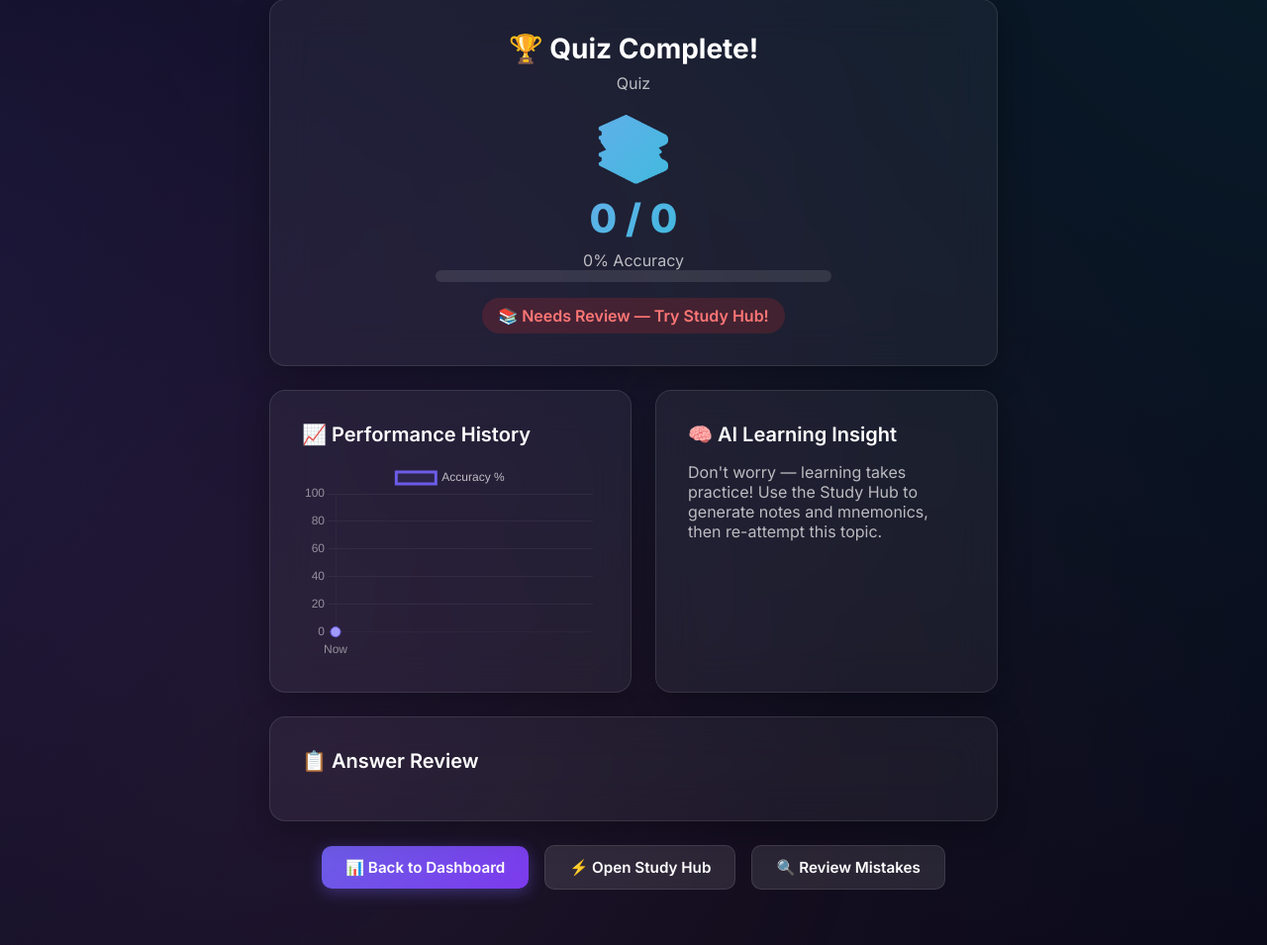
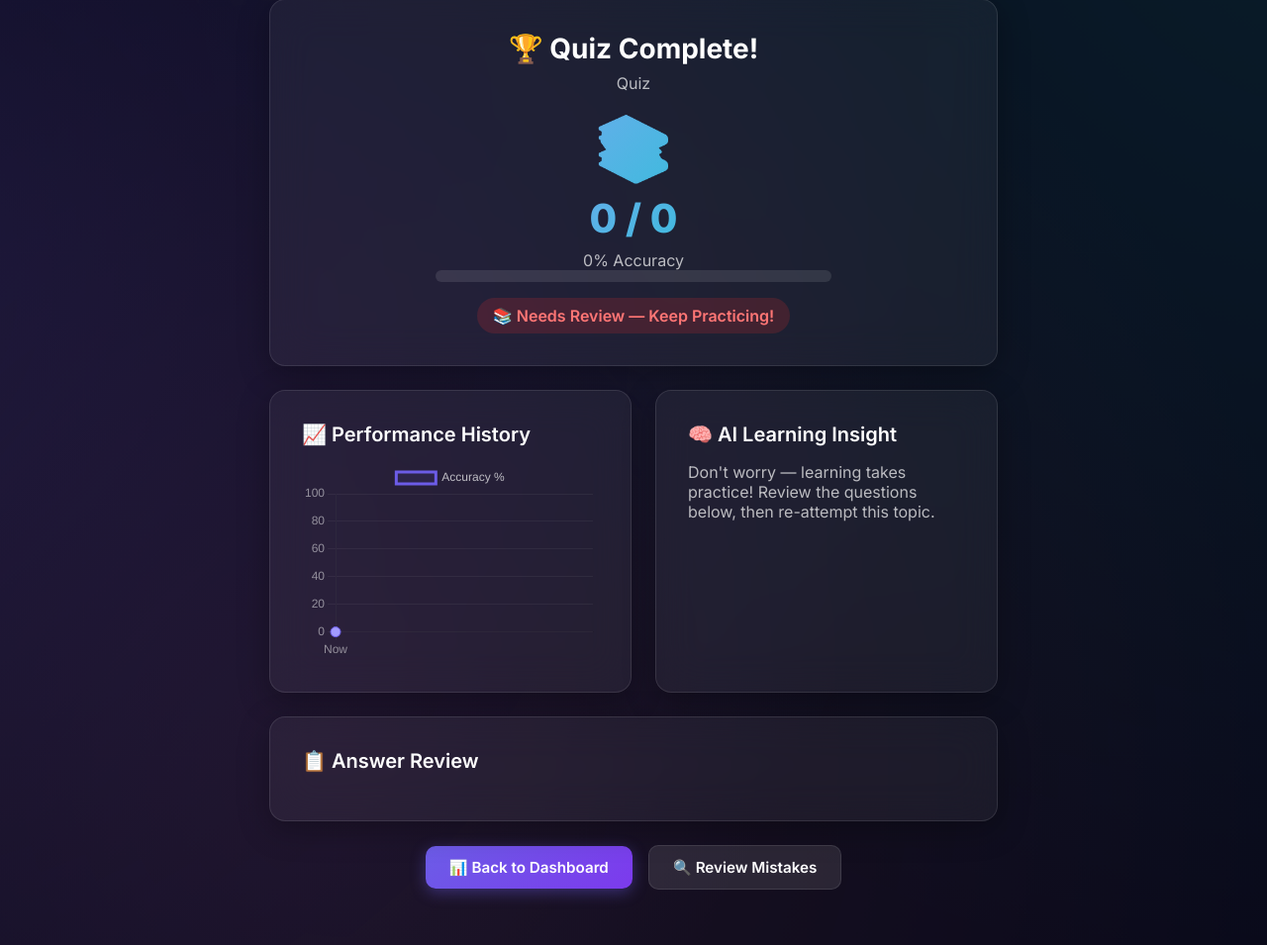
Before and after one commit to Araveenp/AdaptiveQuiz, a Flask app: page /results in a window 1280 px wide. Shown: the part 132-1087 px from the top of the page at 99% size. Run offline with Flask 3, Linux system fonts and the light colour scheme; parts of the project's set-up code (start-up, migrations or seed data) failed here and were passed over.

Commit message:
Remove Study Hub, reduce lag, add PostgreSQL support for persistent auth

```diff
--- a/backend/routes.py
+++ b/backend/routes.py
@@ -147,10 +147,7 @@ def dashboard():
         user_streak = current_user.streak or 0
         mastery_data = TopicMastery.query.filter_by(user_id=current_user.id).all()
 
-    try:
-        fun_fact = ai.get_fun_fact()
-    except Exception:
-        fun_fact = "Learning is a superpower — keep going! 🚀"
+    fun_fact = "Learning is a superpower — keep going! 🚀"
 
     return render_template(
         "dashboard.html",
@@ -165,53 +162,6 @@ def dashboard():
         total_quizzes=len(QuizResult.query.filter_by(
             user_id=current_user.id).all()) if not is_guest and current_user.is_authenticated else 0,
     )
-
-
-# ═══════════════════════════════════════════════════════════════════
-# STUDY HUB
-# ═══════════════════════════════════════════════════════════════════
-
-@routes_bp.route("/study-hub", methods=["GET", "POST"])
-def study_hub():
-    if not is_allowed():
-        return redirect(url_for("routes.login"))
-
-    if request.method == "POST":
-        source_type = request.form.get("source_type")
-        content = ""
-
-        try:
-            if source_type == "pdf":
-                f = request.files.get("pdf_file")
-                if f:
-                    content = extract_text_from_pdf(f)
-            elif source_type == "text":
-                content = request.form.get("raw_text", "")
-            elif source_type == "topic":
-                topic = request.form.get("topic_name", "")
-                content = f"Comprehensive overview of: {topic}"
-            elif source_type == "image":
-                f = request.files.get("image_file")
-                if f:
-                    content = extract_text_from_image(f)
-
-            content = clean_text(content)
-            if not content:
-                flash("No content could be extracted. Please try again.", "warning")
-                return redirect(url_for("routes.study_hub"))
-
-            study_material = ai.generate_study_material(content)
-            session["study_content"] = content
-            return render_template(
-                "study_hub_result.html",
-                material=study_material,
-                source_type=source_type,
-            )
-        except Exception as e:
-            print(f"Study Hub error: {e}")
-            flash("An error occurred while generating study material.", "danger")
-
-    return render_template("study_hub.html")
 
 
 # ═══════════════════════════════════════════════════════════════════
@@ -282,11 +232,6 @@ def handle_generation():
             if not ai.client:
                 flash("OPENROUTER_API_KEY is not configured. Please add your API key to the .env file.", "danger")
                 return redirect(url_for("routes.dashboard"))
-
-            # AI-detected topic if possible
-            detected = ai.detect_topic(content)
-            if detected and detected != "General Study":
-                mastery_label = detected
 
             questions = ai.generate_questions(content, count, q_format, difficulty)
             if not questions:
--- a/frontend/templates/base.html
+++ b/frontend/templates/base.html
@@ -17,13 +17,11 @@
         <div class="nav-links">
             {% if current_user.is_authenticated %}
                 <a href="{{ url_for('routes.dashboard') }}" class="nav-link">📊 Dashboard</a>
-                <a href="{{ url_for('routes.study_hub') }}" class="nav-link">⚡ Study Hub</a>
                 <a href="{{ url_for('routes.library') }}" class="nav-link">📚 Library</a>
                 <a href="{{ url_for('routes.review_mistakes') }}" class="nav-link">🔍 Mistakes</a>
                 <a href="{{ url_for('routes.logout') }}" class="nav-link">🚪 Logout</a>
             {% elif session.get('is_guest') %}
                 <a href="{{ url_for('routes.dashboard') }}" class="nav-link">📊 Dashboard</a>
-                <a href="{{ url_for('routes.study_hub') }}" class="nav-link">⚡ Study Hub</a>
                 <a href="{{ url_for('routes.logout') }}" class="nav-link">🚪 Exit Guest</a>
             {% else %}
                 <a href="{{ url_for('routes.login') }}" class="nav-link">🔑 Login</a>
--- a/frontend/templates/dashboard.html
+++ b/frontend/templates/dashboard.html
@@ -10,7 +10,6 @@
             <p class="text-secondary mt-1">{{ fun_fact }}</p>
         </div>
         <div class="flex gap-2">
-            <a href="{{ url_for('routes.study_hub') }}" class="btn btn-secondary">⚡ Study Hub</a>
             <a href="#generate" class="btn btn-primary">🎯 New Quiz</a>
         </div>
     </div>
@@ -60,7 +59,6 @@
         <div class="glass">
             <h3 class="mb-2">⚡ Quick Actions</h3>
             <div class="flex-col gap-2">
-                <a href="{{ url_for('routes.study_hub') }}" class="btn btn-secondary" style="width:100%;">📖 Open Study Hub</a>
                 {% if not is_guest %}
                 <a href="{{ url_for('routes.review_mistakes') }}" class="btn btn-secondary" style="width:100%;">🔍 Review Mistakes ({{ mistake_count }})</a>
                 <a href="{{ url_for('routes.library') }}" class="btn btn-secondary" style="width:100%;">📚 Quiz Library</a>
--- a/frontend/templates/landing.html
+++ b/frontend/templates/landing.html
@@ -35,11 +35,7 @@
             <h3>Adaptive Difficulty</h3>
             <p>Questions dynamically adjust based on your performance. Score high? Get challenged. Struggling? Get support.</p>
         </div>
-        <div class="glass feature-card fade-in">
-            <div class="feature-icon">⚡</div>
-            <h3>AI Study Hub</h3>
-            <p>Get shorthand notes, mnemonics, ELI10 explanations, and flashcards generated from your study material.</p>
-        </div>
+
         <div class="glass feature-card fade-in">
             <div class="feature-icon">📊</div>
             <h3>Smart Analytics</h3>
--- a/frontend/templates/results.html
+++ b/frontend/templates/results.html
@@ -29,7 +29,7 @@
             {% elif accuracy >= 50 %}
                 <span class="badge badge-warning" style="font-size:1rem; padding:0.5rem 1rem;">🥉 Intermediate — Keep Improving!</span>
             {% else %}
-                <span class="badge badge-danger" style="font-size:1rem; padding:0.5rem 1rem;">📚 Needs Review — Try Study Hub!</span>
+                <span class="badge badge-danger" style="font-size:1rem; padding:0.5rem 1rem;">📚 Needs Review — Keep Practicing!</span>
             {% endif %}
         </div>
     </div>
@@ -51,9 +51,9 @@
                     {% if accuracy >= 80 %}
                         Excellent performance! You've shown strong mastery of this material. Consider challenging yourself with harder difficulty or a new topic.
                     {% elif accuracy >= 50 %}
-                        Good attempt! Review the questions you missed below and try the Study Hub for deeper understanding.
+                        Good attempt! Review the questions you missed below for deeper understanding.
                     {% else %}
-                        Don't worry — learning takes practice! Use the Study Hub to generate notes and mnemonics, then re-attempt this topic.
+                        Don't worry — learning takes practice! Review the questions below, then re-attempt this topic.
                     {% endif %}
                 </p>
             {% endif %}
@@ -89,7 +89,6 @@
     <!-- Actions -->
     <div class="flex-center gap-2 mb-3">
         <a href="{{ url_for('routes.dashboard') }}" class="btn btn-primary">📊 Back to Dashboard</a>
-        <a href="{{ url_for('routes.study_hub') }}" class="btn btn-secondary">⚡ Open Study Hub</a>
         {% if not is_guest %}
         <a href="{{ url_for('routes.review_mistakes') }}" class="btn btn-secondary">🔍 Review Mistakes</a>
         {% endif %}
--- a/main.py
+++ b/main.py
@@ -25,15 +25,19 @@ def create_app():
     app.config["SECRET_KEY"] = os.getenv("SECRET_KEY", "adaptive-quiz-dev-key-2026")
     app.config["SQLALCHEMY_TRACK_MODIFICATIONS"] = False
 
-    # Database — use /tmp on Vercel (read-only filesystem)
-    if os.environ.get("VERCEL"):
-        db_path = os.path.join(tempfile.gettempdir(), "adaptive_quiz.db")
+    # Database — use DATABASE_URL for PostgreSQL (Vercel), SQLite locally
+    database_url = os.getenv("DATABASE_URL", "")
+    if database_url:
+        # Fix Heroku/Neon-style postgres:// → postgresql://
+        if database_url.startswith("postgres://"):
+            database_url = database_url.replace("postgres://", "postgresql://", 1)
+        app.config["SQLALCHEMY_DATABASE_URI"] = database_url
     else:
-        db_path = os.path.join(os.path.dirname(__file__), "adaptive_quiz.db")
-
-    app.config["SQLALCHEMY_DATABASE_URI"] = os.getenv(
-        "DATABASE_URL", f"sqlite:///{db_path}"
-    )
+        if os.environ.get("VERCEL"):
+            db_path = os.path.join(tempfile.gettempdir(), "adaptive_quiz.db")
+        else:
+            db_path = os.path.join(os.path.dirname(__file__), "adaptive_quiz.db")
+        app.config["SQLALCHEMY_DATABASE_URI"] = f"sqlite:///{db_path}"
 
     # Uploads
     app.config["UPLOAD_FOLDER"] = "/tmp/uploads"
--- a/requirements.txt
+++ b/requirements.txt
@@ -5,3 +5,4 @@ openai>=1.12.0
 pypdf==4.0.1
 python-dotenv==1.0.1
 Werkzeug==3.0.1
+psycopg2-binary==2.9.9
```
